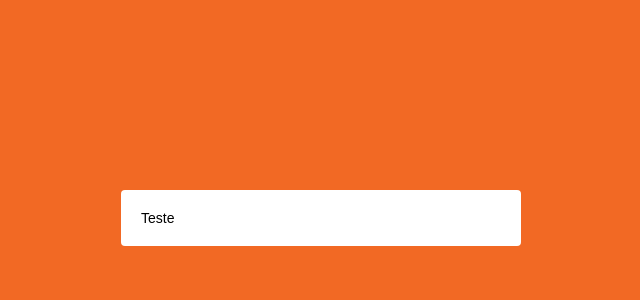
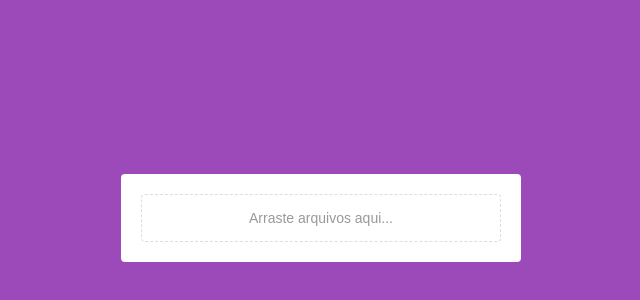
Before and after one commit to Lucas96Sousa/UploadRepo, a React (Create React App) app in the folder frontend/: page / in a window 1280 px wide. Shown: the part 182-482 px from the top of the page, without its empty margins (319-959 px from the left). Built offline with nearby package versions, Linux system fonts and the light colour scheme.

Commit message:
Adding area dropzone

```diff
--- a/frontend/src/App.js
+++ b/frontend/src/App.js
@@ -1,15 +1,16 @@
 import React, {Component} from 'react';
 
 import GlobalStyle from './styles/global'
+import {Container, Content } from './styles'
 
-import {Container, Content } from './styles'
+import Upload from './components/Upload'
 
 class App extends Component{
     render() {
         return(
         <Container>
         <Content>
-            Teste
+            <Upload />
         </Content>
         <GlobalStyle/>
         </Container>
--- a/frontend/src/components/Upload/index.js
+++ b/frontend/src/components/Upload/index.js
@@ -1,7 +1,37 @@
 import React, {Component} from 'react'
 
+import Dropzone from 'react-dropzone'
+
+import {DropContainer, UploadMessage} from './styles'
+
 export default class Upload extends Component {
+    renderDragMessage = (isDragActive, isDragReject) => {
+        if(!isDragActive) {
+            return <UploadMessage>Arraste arquivos aqui...</UploadMessage>
+        }
+
+        if(isDragReject) {
+            return <UploadMessage type="error">Arquivo não suportado</UploadMessage>
+        }
+
+        return <UploadMessage type="success">Solte os arquivos aqui...</UploadMessage>
+    }
+
+
     render() {
-        return <div/>
+        return(
+            <Dropzone accept='image/jpeg, image/png' onDropAccepted={()=> {}}>
+                {({getRootProps, getInputProps, isDragActive, isDragReject}) => (
+                    <DropContainer
+                    {...getRootProps()}
+                    isDragActive={isDragActive}
+                    isDragReject={isDragReject}
+                    >
+                    <input {...getInputProps()} />
+                    {this.renderDragMessage(isDragActive, isDragReject)}
+                    </DropContainer>
+                ) }
+            </Dropzone>
+        )
     }
 }
--- a/frontend/src/components/Upload/styles.js
+++ b/frontend/src/components/Upload/styles.js
@@ -0,0 +1,36 @@
+import styled, {css} from 'styled-components'
+
+const dragActive = css `
+    border-color: #78e5d5;
+`
+
+const dragReject = css `
+    border-color: #e57878;
+`
+
+export const DropContainer = styled.div.attrs({className: 'dropzone'})`
+    border: 1px dashed #ddd;
+    border-radius: 4px;
+    cursor: pointer;
+
+    transition: height 0.2s ease;
+
+    ${props => props.isDragActive && dragActive}
+    ${props => props.isDragReject && dragReject}
+
+`;
+
+const messageColors = {
+    default: '#999',
+    error: '#e57878',
+    success: '#78e5d5'
+}
+
+
+export const UploadMessage = styled.p`
+    display: flex;
+    color:${props => messageColors[props.type || 'default']};
+    justify-content: center;
+    align-items: center;
+    padding: 15px 0;
+`;
--- a/frontend/src/styles.js
+++ b/frontend/src/styles.js
@@ -1,11 +1,11 @@
 import styled from 'styled-components'
 
 export const Container = styled.div `
-    height: 100%
+    height: 100%;
     display: flex;
     justify-content: center;
     align-items: center;
-`;
+`
 
 export const Content = styled.div `
     width: 100%;
--- a/frontend/src/styles/global.js
+++ b/frontend/src/styles/global.js
@@ -11,7 +11,7 @@
     body {
         font-family: Arial, Helvetica, sans-serif;
         font-size: 14px;
-        background: #f26924;
+        background: #9c4aba;
         text-rendering: optimezeLegibility;
         -webkit-font-smoothing: antialiased;
     }
```
Also changed, not shown: 1 other file (tests, documents, lock files or other folders).
